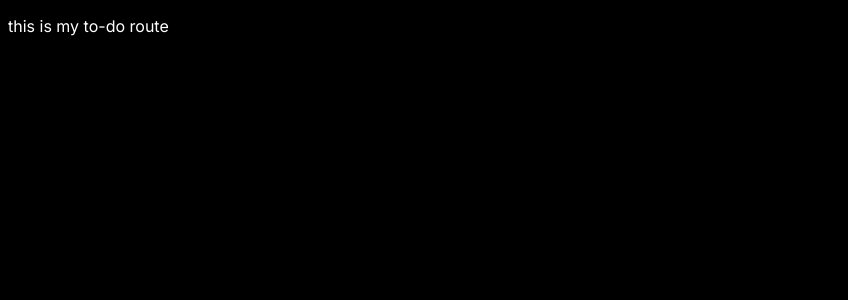
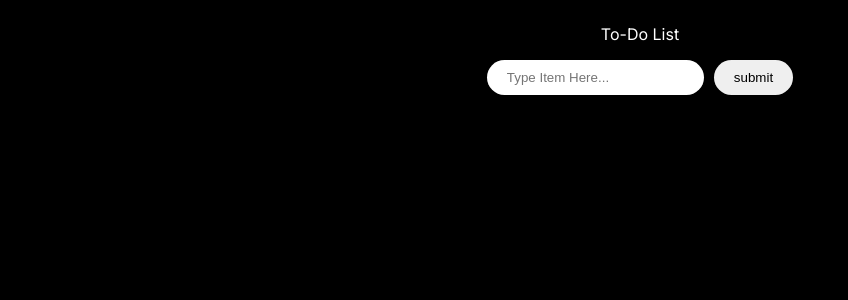
Before and after one commit to ValentinaValverde/soffice_studios, a Next.js app: page /projects/to-do in a window 1280 px wide. Shown: the top 300 px of the page, without its empty margins (0-848 px from the left). Built offline with nearby package versions, Linux system fonts and the light colour scheme.

Commit message:
Finished To-Do list

```diff
--- a/app/projects/to-do/page.tsx
+++ b/app/projects/to-do/page.tsx
@@ -1,7 +1,102 @@
-export default function ToDo() {
+'use client';
+import { useState } from 'react';
+
+export default function ToDoTwo() {
+  const [value, setValue] = useState('');
+  const [itemList, setItemList] = useState([]);
+  const [showClearButton, setShowClearButton] = useState(false);
+
+  const onSubmit = (e: any) => {
+    e?.preventDefault();
+    setValue('');
+
+    const trimmed = value.trim();
+
+    if (trimmed) {
+      setItemList([value, ...itemList]);
+      setShowClearButton(true);
+    } else {
+      alert('Please Type Something');
+    }
+  };
+
+  const clearList = () => {
+    setItemList([]);
+    setShowClearButton(false);
+  };
+
   return (
-    <div>
-      <p>this is my to-do route</p>
+    <div
+      style={{
+        display: 'flex',
+        flexDirection: 'column',
+        alignItems: 'center',
+      }}
+    >
+      <p>To-Do List</p>
+
+      <form onSubmit={onSubmit}>
+        <input
+          required
+          type="text"
+          placeholder="Type Item Here..."
+          onChange={(e) => setValue(e.target.value)}
+          value={value}
+          style={{
+            borderRadius: 100,
+            padding: '10px 20px 10px 20px',
+            border: 'none',
+          }}
+        />
+        <button
+          type="submit"
+          style={{
+            borderRadius: 100,
+            padding: '10px 20px 10px 20px',
+            border: 'none',
+            marginLeft: 10,
+          }}
+        >
+          submit
+        </button>
+      </form>
+
+      <div
+        style={{
+          marginTop: 20,
+          width: 300,
+          display: 'flex',
+          flexDirection: 'column',
+          alignItems: 'flex-start',
+          justifyContent: 'space-around',
+        }}
+      >
+        {itemList.map((item, i) => {
+          return (
+            <>
+              <div style={{ marginTop: 5 }}>
+                <input type="checkbox" key={i} />
+                <label>{item}</label>
+              </div>
+            </>
+          );
+        })}
+      </div>
+
+      {showClearButton ? (
+        <button
+          style={{
+            marginTop: 50,
+            borderRadius: 100,
+            padding: '10px 20px 10px 20px',
+            border: 'none',
+            marginLeft: 10,
+          }}
+          onClick={clearList}
+        >
+          Clear List
+        </button>
+      ) : null}
     </div>
   );
 }
```
